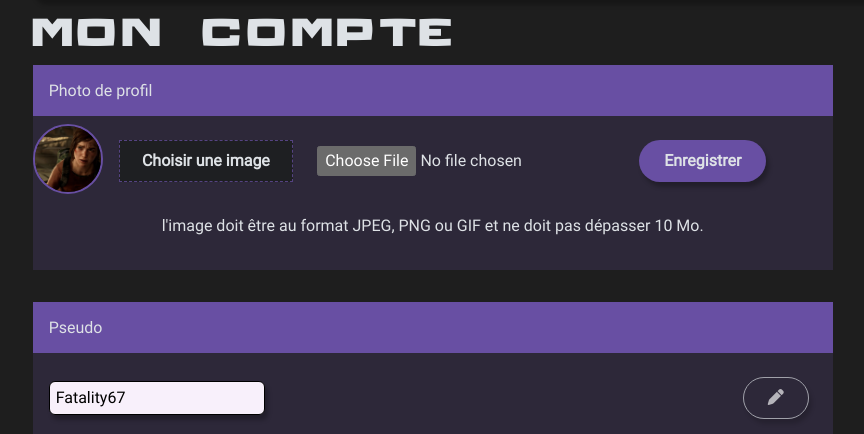
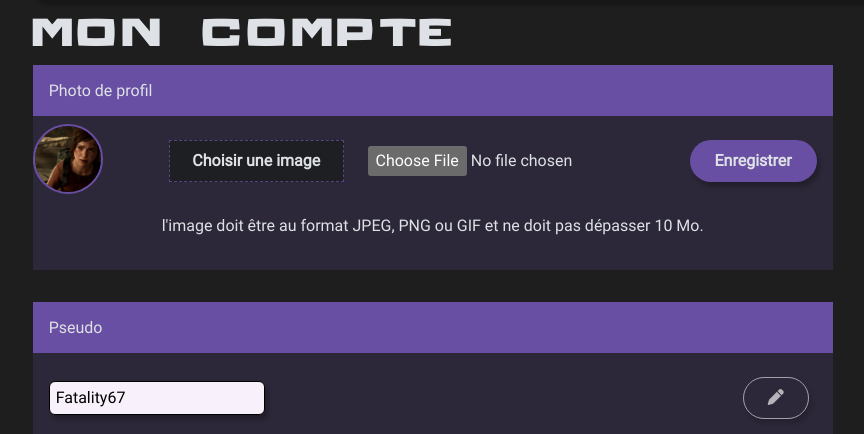
Before and after one commit to AlexMalvy/LightningHub, a PHP site: page /account.php in a window 1280 px wide. Shown: the part 87-521 px from the top of the page, without its empty margins (74-938 px from the left). Run offline with PHP 8.4, Linux system fonts and the light colour scheme; some libraries are stand-ins or nearby versions.

Commit message:
Last pull front

```diff
--- a/public/account.php
+++ b/public/account.php
@@ -26,7 +26,7 @@
             <section id="profile-picture">
                 <h2 class="py-3 ps-3 bg-color-purple rounded-0">Photo de profil</h2>
                 <img src="assets/images/avatar.png" alt="photo de profil" class="avatar-70x70">
-                <form method="post" action="" enctype="multipart/form-data" class="d-flex align-items-center">
+                <form method="post" action="" enctype="multipart/form-data" class="d-flex justify-content-end align-items-center">
                     <label for="file" class="label-file me-2 p-2 text-center" >Choisir une image</label>
                     <input id="file" type="file" name="avatarPicture">
                     <button class="btn lh-buttons-purple">Enregistrer</button>
```
